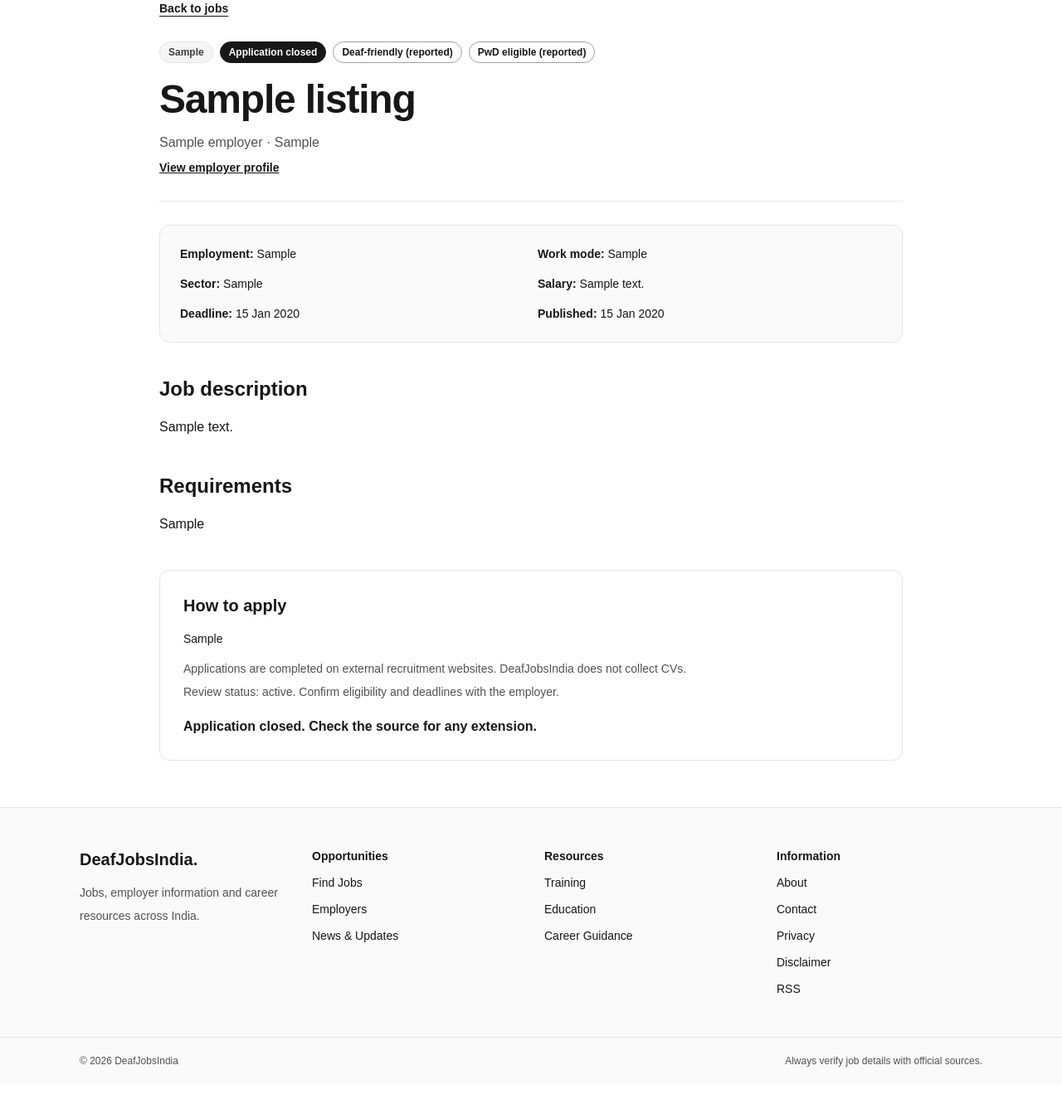
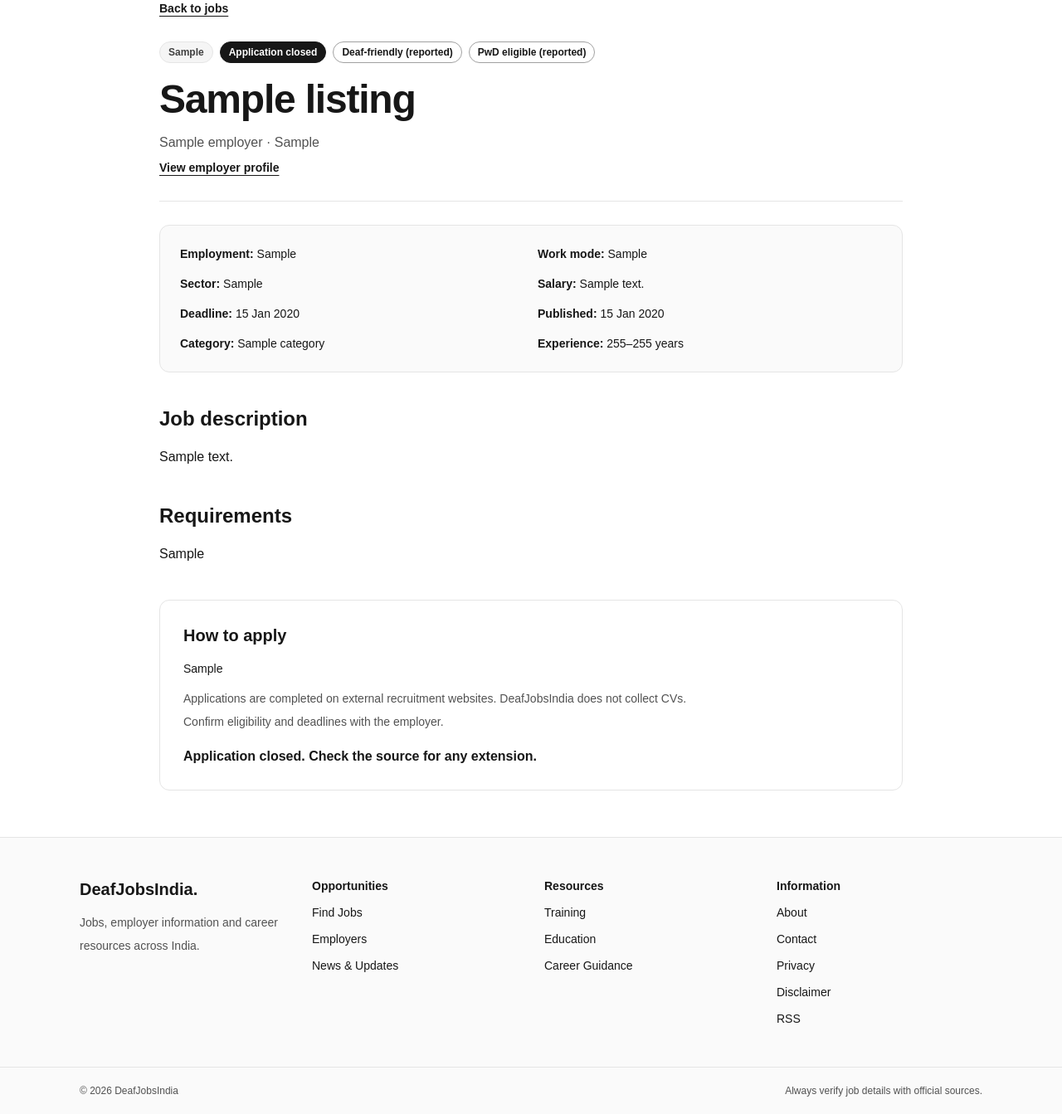
Before and after one commit to InKunalMahajan/deafjobsindia, a Laravel app: page /jobs/sample in a window 1280 px wide. Shown: the part 123-1466 px from the top of the page at 83% size. Before the commit the page ends 1409 px from the top, so only its background shows below. Run offline with Laravel 12, Linux system fonts and the light colour scheme; tables that the repository leaves empty hold one stand-in row (values such as "Sample post"); style sheets or scripts are compiled from the project's sources; some libraries are stand-ins or nearby versions.

Commit message:
Stage 07: refine employer directory and public job information

```diff
--- a/resources/views/pages/job-detail.blade.php
+++ b/resources/views/pages/job-detail.blade.php
@@ -10,36 +10,51 @@
         @if($job->is_pwd_eligible)<x-ui.badge variant="outline">PwD eligible (reported)</x-ui.badge>@endif
       </div>
       <h1 class="mt-5 break-words text-3xl font-extrabold tracking-tight sm:text-5xl">{{ $job->title }}</h1>
-      <p class="mt-4 text-base text-neutral-600">{{ $job->employer->name }} · {{ $job->location }}</p>
-      @if($job->employer->verified)<a class="mt-2 inline-block text-sm font-semibold underline" href="{{ route('employers.show',$job->employer->slug) }}">View employer profile</a>@endif
+      <p class="mt-4 break-words text-base text-neutral-600">{{ $job->employer->name }} · {{ $job->location }}</p>
+      @if($job->employer->verified)
+        <a class="mt-2 inline-block text-sm font-semibold underline underline-offset-4" href="{{ route('employers.show', $job->employer->slug) }}">View employer profile</a>
+      @else
+        <p class="mt-2 text-xs text-neutral-600">Employer profile not yet reviewed</p>
+      @endif
     </header>
     <section aria-label="Job overview" class="mt-7 grid gap-4 rounded-xl border border-neutral-200 bg-neutral-50 p-5 text-sm sm:grid-cols-2 sm:p-6">
-      <p><strong>Employment:</strong> {{ ucfirst(str_replace('-',' ',$job->employment_type)) }}</p>
+      <p><strong>Employment:</strong> {{ ucfirst(str_replace('-', ' ', $job->employment_type)) }}</p>
       <p><strong>Work mode:</strong> {{ ucfirst($job->work_mode) }}</p>
       <p><strong>Sector:</strong> {{ ucfirst($job->sector) }}</p>
       <p><strong>Salary:</strong> {{ $job->salary_text ?: 'Not specified' }}</p>
       <p><strong>Deadline:</strong> {{ $job->deadline?->format('d M Y') ?? 'Not specified' }}</p>
       <p><strong>Published:</strong> {{ $job->published_at?->format('d M Y') ?? 'Not specified' }}</p>
+      @if($job->category && $job->category->is_active)
+        <p><strong>Category:</strong> {{ $job->category->name }}</p>
+      @endif
+      @if($job->experience_min_years !== null && $job->experience_max_years !== null)
+        <p><strong>Experience:</strong> {{ $job->experience_min_years }}–{{ $job->experience_max_years }} years</p>
+      @endif
     </section>
     <section class="mt-10">
       <h2 class="text-2xl font-bold">Job description</h2>
-      <div class="dji-prose mt-4">{!! \Illuminate\Support\Str::markdown($job->description, ['html_input'=>'strip','allow_unsafe_links'=>false]) !!}</div>
+      <div class="dji-prose mt-4">{!! \Illuminate\Support\Str::markdown($job->description, ['html_input' => 'strip', 'allow_unsafe_links' => false]) !!}</div>
     </section>
     @if($job->requirements)
-      <section class="mt-10"><h2 class="text-2xl font-bold">Requirements</h2><div class="dji-prose mt-4">{!! \Illuminate\Support\Str::markdown($job->requirements, ['html_input'=>'strip','allow_unsafe_links'=>false]) !!}</div></section>
+      <section class="mt-10">
+        <h2 class="text-2xl font-bold">Requirements</h2>
+        <div class="dji-prose mt-4">{!! \Illuminate\Support\Str::markdown($job->requirements, ['html_input' => 'strip', 'allow_unsafe_links' => false]) !!}</div>
+      </section>
     @endif
     <section class="mt-10 rounded-xl border border-neutral-200 p-5 sm:p-7">
       <h2 class="text-xl font-bold">How to apply</h2>
-      @if($job->application_instructions)<p class="mt-3 whitespace-pre-line text-sm leading-7">{{ $job->application_instructions }}</p>@endif
+      @if($job->application_instructions)
+        <p class="mt-3 whitespace-pre-line break-words text-sm leading-7">{{ $job->application_instructions }}</p>
+      @endif
       <p class="mt-3 text-sm text-neutral-600">Applications are completed on external recruitment websites. DeafJobsIndia does not collect CVs.</p>
-      <p class="mt-2 text-sm text-neutral-600">Review status: {{ str_replace('_',' ',$job->application_review_status) }}. Confirm eligibility and deadlines with the employer.</p>
+      <p class="mt-2 text-sm text-neutral-600">Confirm eligibility and deadlines with the employer.</p>
       @if($job->is_closed)
         <p class="mt-5 font-semibold">Application closed. Check the source for any extension.</p>
-      @elseif(filter_var($job->apply_url,FILTER_VALIDATE_URL) && str_starts_with($job->apply_url,'https://'))
+      @elseif(filter_var($job->apply_url, FILTER_VALIDATE_URL) && str_starts_with($job->apply_url, 'https://'))
         <div class="mt-5"><x-ui.button :href="$job->apply_url" target="_blank" rel="noopener noreferrer">Apply on official site</x-ui.button></div>
       @endif
-      @if(filter_var($job->source_url,FILTER_VALIDATE_URL) && str_starts_with($job->source_url,'https://'))
-        <p class="mt-5"><a class="break-all text-sm font-semibold underline" href="{{ $job->source_url }}" target="_blank" rel="noopener noreferrer">Read original recruitment source</a></p>
+      @if(filter_var($job->source_url, FILTER_VALIDATE_URL) && str_starts_with($job->source_url, 'https://'))
+        <p class="mt-5"><a class="break-all text-sm font-semibold underline underline-offset-4" href="{{ $job->source_url }}" target="_blank" rel="noopener noreferrer">Read original recruitment source</a></p>
       @endif
     </section>
   </div>
```
